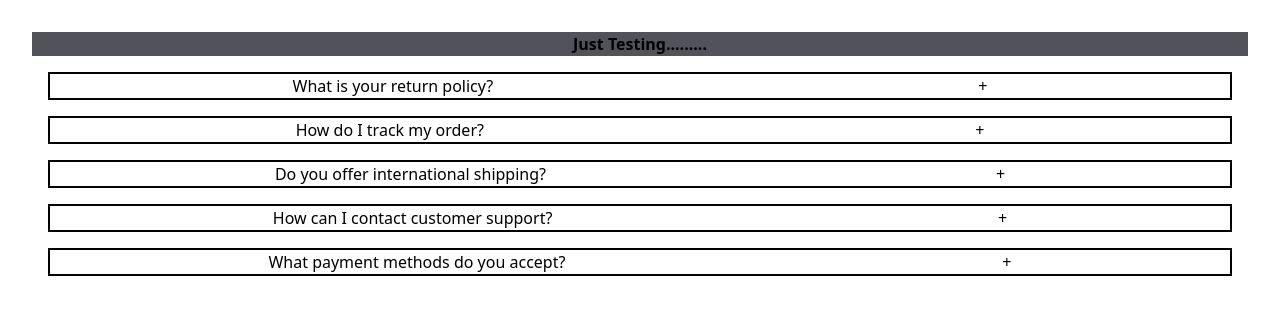
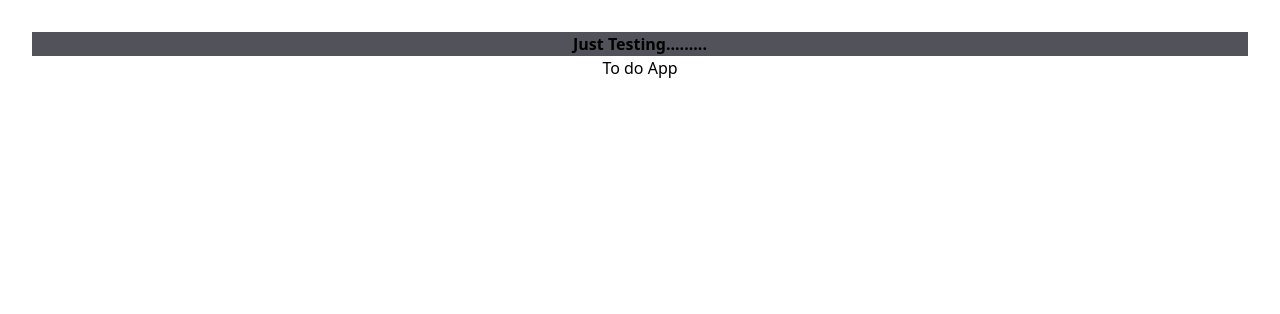
Before and after one commit to nkashyap01/React-Revision, a React (Vite) app: page / in a window 1280 px wide. Shown: the top 314 px of the page. Built offline with nearby package versions, Linux system fonts and the light colour scheme.

Commit message:
Just testing github connection

```diff
--- a/src/App.jsx
+++ b/src/App.jsx
@@ -1,49 +1,20 @@
-// import { createContext, useState } from "react";
+
 import "./App.css";
-
-import Faq from "./practiceApps/accordian/Faq";
-
-// import { CartProvider } from "./components/CartContext";
-// import ChangeBg from "./components/ChangeBg";
-// import Fetch from "./components/Fetch";
-// import Filter from "./components/Filter";
-// import FunctionalComponent from "./components/functional-component";
-// import ItemList from "./components/ItemList";
-// import Login from "./components/Login";
-// import ProductList from "./components/products";
-// import RandomQuote from "./components/RandomQuote";
-// import Routing from "./components/Routing";
-// import SearchFilter from "./components/SearchFilter";
-// import ShoppingCart from "./components/ShoppingCart";
-// import ShowInput from "./components/ShowInput";
-// import Timer from "./components/Timer";
-// import ToDo from "./components/ToDo";
-// import Toggle from "./components/Toggle";
-// import ChildA from "./hooks/ChildA";
+import ToDo from "./practiceApps/todo/ToDo";
 
 
-// const ThemeContext = createContext();
+
+
+
 function App() {
-  // const items = ["item1", "item2", "item3", "item4", "item4"]
-  // const [theme, setTheme] = useState('light');
+
 
   return (
     <>
       <div>
         <p className="font-bold bg-zinc-600">Just Testing.........</p>
-        {/* <FunctionalComponent /> */}
-        {/* <ProductList /> */}
-        {/* <Filter items={items}/> */}
-        {/* <CartProvider> <ShoppingCart/></CartProvider> */}
+       <ToDo/>
 
-{/* <ThemeContext.Provider value={{theme, setTheme}}>
- <div className={`border-b-2 ${theme=='light'?'bg-gray-600':'bg-black'} h-[200px] w-[500px] flex items-center justify-center`}>
- <ChildA/>
- </div>
-</ThemeContext.Provider> */}
-      {/* <Accordian/> */}
-      {/* <StarRating noOfStars={5}/> */}
-  <Faq/>
       </div>
 
     </>
@@ -51,4 +22,3 @@ function App() {
 }
 
 export default App;
-// export {ThemeContext};
--- a/src/practiceApps/FetchApi.jsx
+++ /dev/null
@@ -1,22 +0,0 @@
-import React, { useEffect, useState } from 'react'
-
-const FetchApi = () => {
-    const [data, setData] = useState(null)
-
-    useEffect(()=>{
-        fetchData();
-
-    }, [])
-
-    const fetchData = async()=>{
-        const response = await fetch('https://jsonplaceholder.typicode.com/posts')
-        const result = await response.json();
-        setData(result.title);
-        console.log(data);
-    }
-  return (
-    <div>FetchData</div>
-  )
-}
-
-export default FetchApi
--- /dev/null
+++ b/src/practiceApps/todo/ToDo.jsx
@@ -0,0 +1,11 @@
+import React from 'react'
+
+const ToDo = () => {
+  return (
+    <div>
+      <p>To do App</p>
+    </div>
+  )
+}
+
+export default ToDo
```
